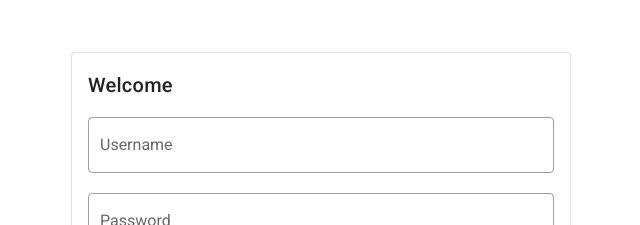
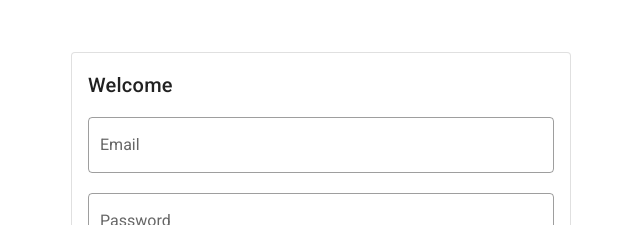
Before and after one commit to dimitrov-d/Management-Enota, a Vue app in the folder frontend/: page / in a window 1280 px wide. Shown: the top 225 px of the page, without its empty margins (319-959 px from the left). Built offline with nearby package versions, Linux system fonts and the light colour scheme.

Commit message:
email login

```diff
--- a/frontend/src/components/Login.vue
+++ b/frontend/src/components/Login.vue
@@ -6,7 +6,7 @@
                 <v-card outlined max-width="500" class="mt-10">
                     <v-card-title>Welcome</v-card-title>
                     <v-card-text>
-                        <v-text-field outlined hide-details v-model="username" label="Username" class="mb-5"></v-text-field>
+                        <v-text-field outlined hide-details v-model="email" label="Email" class="mb-5"></v-text-field>
                         <v-text-field outlined hide-details v-model="password" label="Password" type="password"></v-text-field>
                         <v-card v-show="error" color="error" dark class="mt-5">
                             <v-card-text>{{error}}</v-card-text>
@@ -29,7 +29,7 @@ export default {
     name: 'Login',
     data() {
         return {
-            username: '',
+            email: '',
             password: '',
             error: null,
         }
@@ -37,7 +37,7 @@ export default {
     methods: {
         login() {
             const loginData = {
-                email: this.username,
+                email: this.email,
                 password: this.password
             };
             axios
```
